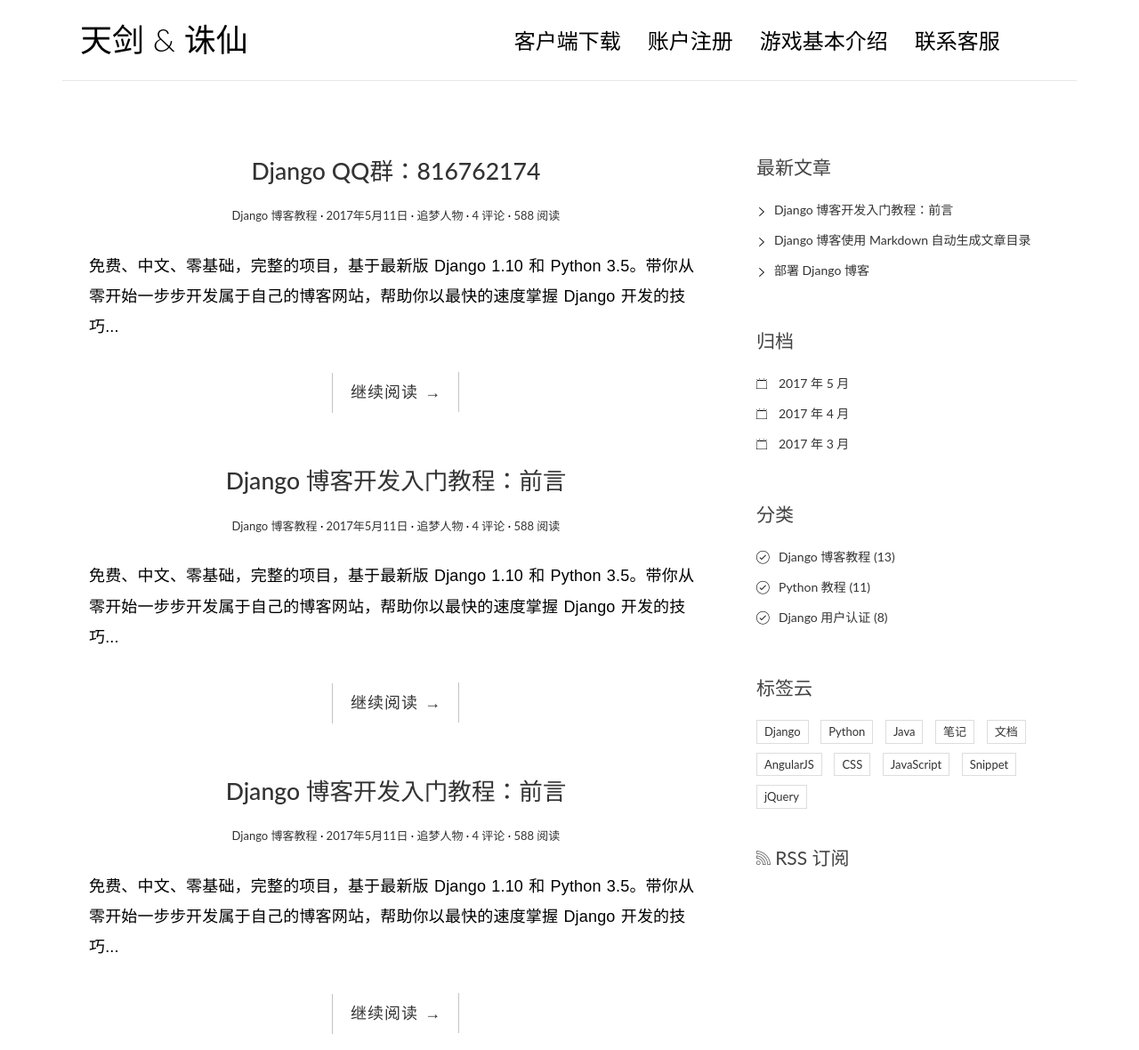
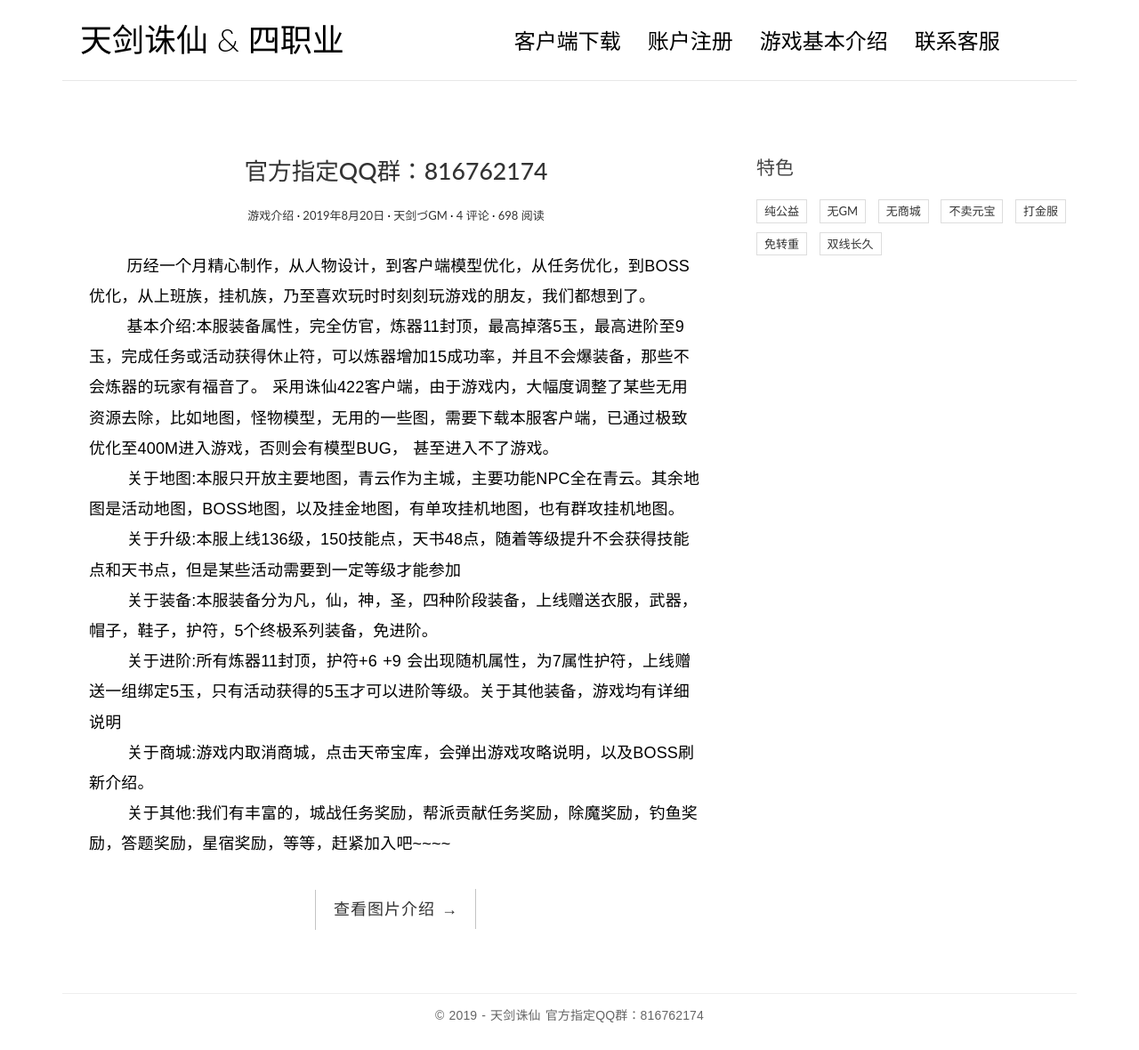
Before and after one commit to nigelly/nigelly.github.io, a plain HTML site: page index.html in a window 1280 px wide. Shown: the top 1180 px of the page at 89% size. Drawn offline with nearby package versions, Linux system fonts and the light colour scheme.

Commit message:
Update index.html

```diff
--- a/index.html
+++ b/index.html
@@ -1,17 +1,17 @@
 <!DOCTYPE html>
 <html>
 <head>
-    <title>天剑 &amp; 诛仙</title>
+    <title>天剑诛仙&amp;四职业</title>
 
     <!-- meta -->
     <meta charset="UTF-8">
     <meta name="viewport" content="width=device-width, initial-scale=1">
 
     <!-- css -->
-    <link rel="stylesheet" href="images/bootstrap.min.css">
+    <link rel="stylesheet" href="css/bootstrap.min.css">
     <link rel="stylesheet" href="http://code.ionicframework.com/ionicons/2.0.1/css/ionicons.min.css">
-    <link rel="stylesheet" href="images/pace.css">
-    <link rel="stylesheet" href="images/custom.css">
+    <link rel="stylesheet" href="css/pace.css">
+    <link rel="stylesheet" href="css/custom.css">
 
     <!-- js -->
     <script src="js/jquery-2.1.3.min.js"></script>
@@ -26,7 +26,7 @@
         <div class="row">
             <div class="col-md-4 col-sm-5 col-xs-8">
                 <div class="logo">
-                    <h1><a href="index.html"><b>天剑</b> &amp; 诛仙</a></h1>
+                    <h1><a href="index.html"><b>天剑诛仙</b> &amp; 四职业</a></h1>
                 </div>
             </div><!-- col-md-4 -->
             <div class="col-md-8 col-sm-7 col-xs-4">
@@ -56,94 +56,39 @@
     <div class="container">
         <div class="row">
             <main class="col-md-8">
-                <article class="post post-1">
-                    <header class="entry-header">
-                        <h1 class="entry-title">
-                            <a href="#">Django QQ群：816762174</a>
-                        </h1>
-                        <div class="entry-meta">
-                            <span class="post-category"><a href="#">Django 博客教程</a></span>
-                            <span class="post-date"><a href="#"><time class="entry-date"
-                                                                      datetime="2012-11-09T23:15:57+00:00">2017年5月11日</time></a></span>
-                            <span class="post-author"><a href="#">追梦人物</a></span>
-                            <span class="comments-link"><a href="#">4 评论</a></span>
-                            <span class="views-count"><a href="#">588 阅读</a></span>
-                        </div>
-                    </header>
-                    <div class="entry-content clearfix">
-                        <p>免费、中文、零基础，完整的项目，基于最新版 Django 1.10 和 Python 3.5。带你从零开始一步步开发属于自己的博客网站，帮助你以最快的速度掌握 Django
-                            开发的技巧...</p>
-                        <div class="read-more cl-effect-14">
-                            <a href="#" class="more-link">继续阅读 <span class="meta-nav">→</span></a>
-                        </div>
-                    </div>
-                </article>
 
-                <article class="post post-2">
-                    <header class="entry-header">
-                        <h1 class="entry-title">
-                            <a href="#">Django 博客开发入门教程：前言</a>
-                        </h1>
-                        <div class="entry-meta">
-                            <span class="post-category"><a href="#">Django 博客教程</a></span>
-                            <span class="post-date"><a href="#"><time class="entry-date"
-                                                                      datetime="2012-11-09T23:15:57+00:00">2017年5月11日</time></a></span>
-                            <span class="post-author"><a href="#">追梦人物</a></span>
-                            <span class="comments-link"><a href="#">4 评论</a></span>
-                            <span class="views-count"><a href="#">588 阅读</a></span>
-                        </div>
-                    </header>
-                    <div class="entry-content clearfix">
-                        <p>免费、中文、零基础，完整的项目，基于最新版 Django 1.10 和 Python 3.5。带你从零开始一步步开发属于自己的博客网站，帮助你以最快的速度掌握 Django
-                            开发的技巧...</p>
-                        <div class="read-more cl-effect-14">
-                            <a href="#" class="more-link">继续阅读 <span class="meta-nav">→</span></a>
-                        </div>
-                    </div>
-                </article>
 
-                <article class="post post-3">
-                    <header class="entry-header">
-                        <h1 class="entry-title">
-                            <a href="#">Django 博客开发入门教程：前言</a>
-                        </h1>
-                        <div class="entry-meta">
-                            <span class="post-category"><a href="#">Django 博客教程</a></span>
-                            <span class="post-date"><a href="#"><time class="entry-date"
-                                                                      datetime="2012-11-09T23:15:57+00:00">2017年5月11日</time></a></span>
-                            <span class="post-author"><a href="#">追梦人物</a></span>
-                            <span class="comments-link"><a href="#">4 评论</a></span>
-                            <span class="views-count"><a href="#">588 阅读</a></span>
-                        </div>
-                    </header>
-                    <div class="entry-content clearfix">
-                        <p>免费、中文、零基础，完整的项目，基于最新版 Django 1.10 和 Python 3.5。带你从零开始一步步开发属于自己的博客网站，帮助你以最快的速度掌握 Django
-                            开发的技巧...</p>
-                        <div class="read-more cl-effect-14">
-                            <a href="#" class="more-link">继续阅读 <span class="meta-nav">→</span></a>
-                        </div>
-                    </div>
-                </article>
+
+
 
                 <article class="post post-4">
                     <header class="entry-header">
                         <h1 class="entry-title">
-                            <a href="#">Django 博客开发入门教程：前言</a>
+                            <a href="#">官方指定QQ群：816762174</a>
                         </h1>
                         <div class="entry-meta">
-                            <span class="post-category"><a href="#">Django 博客教程</a></span>
+                            <span class="post-category"><a href="#">游戏介绍</a></span>
                             <span class="post-date"><a href="#"><time class="entry-date"
-                                                                      datetime="2012-11-09T23:15:57+00:00">2017年5月11日</time></a></span>
-                            <span class="post-author"><a href="#">追梦人物</a></span>
+                                                                      datetime="2012-11-09T23:15:57+00:00">2019年8月20日</time></a></span>
+                            <span class="post-author"><a href="#">天剑づGM</a></span>
                             <span class="comments-link"><a href="#">4 评论</a></span>
-                            <span class="views-count"><a href="#">588 阅读</a></span>
+                            <span class="views-count"><a href="#">698 阅读</a></span>
                         </div>
                     </header>
                     <div class="entry-content clearfix">
-                        <p>免费、中文、零基础，完整的项目，基于最新版 Django 1.10 和 Python 3.5。带你从零开始一步步开发属于自己的博客网站，帮助你以最快的速度掌握 Django
-                            开发的技巧...</p>
+                        <p>&#8195; &emsp;历经一个月精心制作，从人物设计，到客户端模型优化，从任务优化，到BOSS优化，从上班族，挂机族，乃至喜欢玩时时刻刻玩游戏的朋友，我们都想到了。<br>
+						 &#8195; &emsp;基本介绍:本服装备属性，完全仿官，炼器11封顶，最高掉落5玉，最高进阶至9玉，完成任务或活动获得休止符，可以炼器增加15成功率，并且不会爆装备，那些不会炼器的玩家有福音了。
+						 采用诛仙422客户端，由于游戏内，大幅度调整了某些无用资源去除，比如地图，怪物模型，无用的一些图，需要下载本服客户端，已通过极致优化至400M进入游戏，否则会有模型BUG，
+						 甚至进入不了游戏。<br>
+						 &#8195; &emsp;关于地图:本服只开放主要地图，青云作为主城，主要功能NPC全在青云。其余地图是活动地图，BOSS地图，以及挂金地图，有单攻挂机地图，也有群攻挂机地图。<br>
+						 &#8195; &emsp;关于升级:本服上线136级，150技能点，天书48点，随着等级提升不会获得技能点和天书点，但是某些活动需要到一定等级才能参加<br>
+						 &#8195; &emsp;关于装备:本服装备分为凡，仙，神，圣，四种阶段装备，上线赠送衣服，武器，帽子，鞋子，护符，5个终极系列装备，免进阶。<br>
+						 &#8195; &emsp;关于进阶:所有炼器11封顶，护符+6 +9 会出现随机属性，为7属性护符，上线赠送一组绑定5玉，只有活动获得的5玉才可以进阶等级。关于其他装备，游戏均有详细说明<br>
+						 &#8195; &emsp;关于商城:游戏内取消商城，点击天帝宝库，会弹出游戏攻略说明，以及BOSS刷新介绍。<br>
+						 &#8195; &emsp;关于其他:我们有丰富的，城战任务奖励，帮派贡献任务奖励，除魔奖励，钓鱼奖励，答题奖励，星宿奖励，等等，赶紧加入吧~~~~<br>
+						</p>
                         <div class="read-more cl-effect-14">
-                            <a href="#" class="more-link">继续阅读 <span class="meta-nav">→</span></a>
+                            <a href="#" class="more-link">查看图片介绍 <span class="meta-nav">→</span></a>
                         </div>
                     </div>
                 </article>
@@ -157,88 +102,37 @@
 
             </main>
             <aside class="col-md-4">
-                <div class="widget widget-recent-posts">
-                    <h3 class="widget-title">最新文章</h3>
+
+
+
+
+                <div class="widget widget-tag-cloud">
+                    <h3 class="widget-title">特色</h3>
                     <ul>
                         <li>
-                            <a href="#">Django 博客开发入门教程：前言</a>
+                            <a href="#">纯公益</a>
                         </li>
                         <li>
-                            <a href="#">Django 博客使用 Markdown 自动生成文章目录</a>
+                            <a href="#">无GM</a>
                         </li>
                         <li>
-                            <a href="#">部署 Django 博客</a>
-                        </li>
-                    </ul>
-                </div>
-                <div class="widget widget-archives">
-                    <h3 class="widget-title">归档</h3>
-                    <ul>
-                        <li>
-                            <a href="#">2017 年 5 月</a>
+                            <a href="#">无商城</a>
                         </li>
                         <li>
-                            <a href="#">2017 年 4 月</a>
+                            <a href="#">不卖元宝</a>
                         </li>
-                        <li>
-                            <a href="#">2017 年 3 月</a>
+						<li>
+                            <a href="#">打金服</a>
+                        </li>
+						<li>
+                            <a href="#">免转重</a>
+                        </li>
+						<li>
+                            <a href="#">双线长久</a>
                         </li>
                     </ul>
                 </div>
 
-                <div class="widget widget-category">
-                    <h3 class="widget-title">分类</h3>
-                    <ul>
-                        <li>
-                            <a href="#">Django 博客教程 <span class="post-count">(13)</span></a>
-                        </li>
-                        <li>
-                            <a href="#">Python 教程 <span class="post-count">(11)</span></a>
-                        </li>
-                        <li>
-                            <a href="#">Django 用户认证 <span class="post-count">(8)</span></a>
-                        </li>
-                    </ul>
-                </div>
-
-                <div class="widget widget-tag-cloud">
-                    <h3 class="widget-title">标签云</h3>
-                    <ul>
-                        <li>
-                            <a href="#">Django</a>
-                        </li>
-                        <li>
-                            <a href="#">Python</a>
-                        </li>
-                        <li>
-                            <a href="#">Java</a>
-                        </li>
-                        <li>
-                            <a href="#">笔记</a>
-                        </li>
-                        <li>
-                            <a href="#">文档</a>
-                        </li>
-                        <li>
-                            <a href="#">AngularJS</a>
-                        </li>
-                        <li>
-                            <a href="#">CSS</a>
-                        </li>
-                        <li>
-                            <a href="#">JavaScript</a>
-                        </li>
-                        <li>
-                            <a href="#">Snippet</a>
-                        </li>
-                        <li>
-                            <a href="#">jQuery</a>
-                        </li>
-                    </ul>
-                </div>
-                <div class="rss">
-                    <a href=""><span class="ion-social-rss-outline"></span> RSS 订阅</a>
-                </div>
             </aside>
         </div>
     </div>
@@ -247,7 +141,7 @@
     <div class="container">
         <div class="row">
             <div class="col-md-12">
-                <p class="copyright">&copy 2019 - 天剑诛仙 QQ群：816762174
+                <p class="copyright">&copy 2019 - 天剑诛仙 官方指定QQ群：816762174
                 </p>
             </div>
         </div>
@@ -259,10 +153,7 @@
     <button type="button" class="overlay-close"><span class="ion-ios-close-empty"></span></button>
     <nav>
         <ul>
-            <li><a href="#">首页</a></li>
-            <li><a href="#">博客</a></li>
-            <li><a href="#">关于</a></li>
-            <li><a href="#">QQ群：816762174</a></li>
+            <li><a href="http://www.baidu.com">官方指定QQ群：816762174</a></li>
         </ul>
     </nav>
 </div>
```
